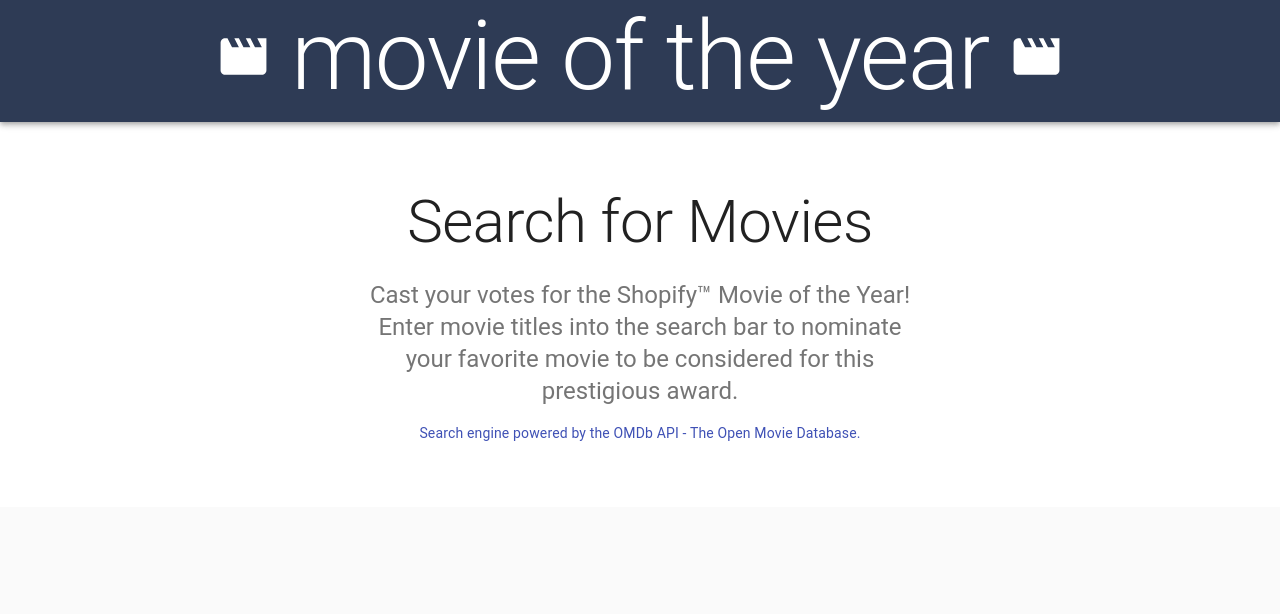
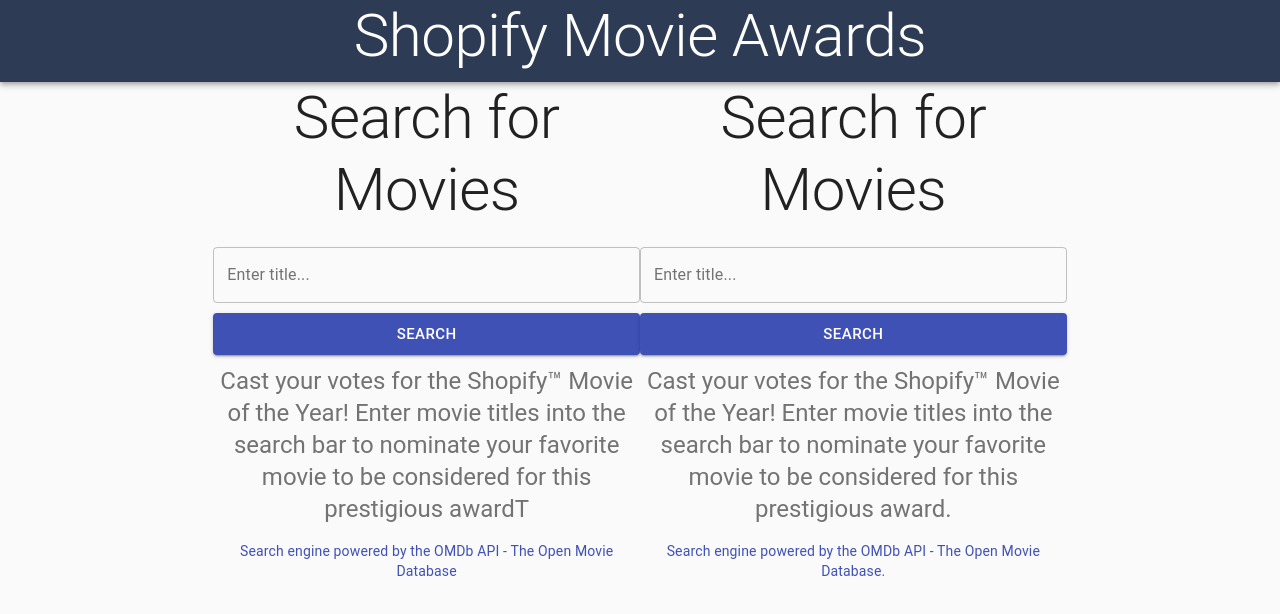
Before and after one commit to infiniteoo/REACT-intern_challenge_omdb, a React (Create React App) app: page / in a window 1280 px wide. Shown: the top 614 px of the page. Built offline with nearby package versions, Linux system fonts and the light colour scheme.

Commit message:
created Search Form and Search Result components

```diff
--- a/src/App.js
+++ b/src/App.js
@@ -1,6 +1,19 @@
 import React from "react";
-import { CssBaseline, AppBar, Toolbar, Typography, Container } from "@material-ui/core";
+import SearchForm from './components/SearchForm/SearchForm'
+import SearchResult from './components/SearchResult/SearchResult'
+import {
+  CssBaseline,
+  AppBar,
+  Toolbar,
+  Typography,
+  Container,
+  TextField,
+  Button,
+  Grid,
+  Paper,
+} from "@material-ui/core";
 import { Movie } from "@material-ui/icons";
+
 import useStyles from "./AppStyles";
 
 const App = () => {
@@ -11,44 +24,25 @@
       <CssBaseline />
       <AppBar position="relative" className={classes.appBar}>
         <Toolbar>
-          <Movie className={classes.iconLeft} />
 
-          <Typography variant="h1"> movie of the year </Typography>
 
-          <Movie className={classes.iconRight} />
+          <Typography variant="h2"> Shopify Movie Awards </Typography>
+
+
         </Toolbar>
       </AppBar>
       <main>
-          <div className={classes.container}>
-              <Container maxWidth="sm">
-              <Typography
-              variant="h2"
-              align="center"
-              color="textPrimary"
-              gutterBottom
-            >
-              Search for Movies
-            </Typography>
-            <Typography
-              variant="h5"
-              align="center"
-              color="textSecondary"
-              paragraph
-            >
-              Cast your votes for the Shopify™ Movie of the Year!  Enter movie titles into the
-              search bar to nominate your favorite movie to be considered for this prestigious award.
 
-            </Typography>
-            <Typography
-                variant="h8"
-                align="center"
-                color="primary"
-                paragraph>
-                    Search engine powered by the OMDb API - The Open Movie Database.
-                </Typography>
+        <div className={classes.container}>
+          <Grid id="top-row" container spacing={24}>
 
-              </Container>
-          </div>
+            <SearchForm />
+            <SearchResult />
+
+
+            <Grid item xs={2}></Grid>
+          </Grid>
+        </div>
       </main>
     </>
   );
--- a/src/AppStyles.js
+++ b/src/AppStyles.js
@@ -3,9 +3,26 @@
 
 export default makeStyles((theme) => ({
 
-    container: {
+
+
+    /* container: {
         backgroundColor: theme.palette.background.paper,
-        padding: theme.spacing(8,0,6)
+        padding: theme.spacing(8,0,6),
+        display: "flex",
+        flexFlow: "row",
+        flexWrap: "wrap",
+        justifyContent: "center",
+        alignItems: "center",
+
+
+
+
+    }, */
+    pic: {
+        borderRadius: '50%',
+        height: '75%',
+
+
     },
 
     iconLeft: {
--- /dev/null
+++ b/src/components/SearchForm/SearchForm.jsx
@@ -0,0 +1,66 @@
+import React from 'react'
+import {
+    CssBaseline,
+    AppBar,
+    Toolbar,
+    Typography,
+    Container,
+    TextField,
+    Button,
+    Grid,
+    Paper,
+  } from "@material-ui/core";
+  import useStyles from "./SearchFormStyles";
+
+const SearchForm = () => {
+    const classes = useStyles();
+    return (
+        <>
+        <Grid item xs={2}></Grid>
+            <Grid item xs={4}>
+            <Typography
+                variant="h2"
+                align="center"
+                color="textPrimary"
+                gutterBottom
+              >
+                Search for Movies
+              </Typography>
+
+              <form noValidate autoComplete="off">
+                <TextField
+                  id="outlined-basic"
+                  label="Enter title..."
+                  variant="outlined"
+                  fullWidth
+                />
+                <Button
+                  className={classes.searchButton}
+                  variant="contained"
+                  color="primary"
+                  fullWidth
+                  size="large"
+                >
+                  Search
+                </Button>
+              </form>
+              <Typography
+                variant="h5"
+                align="center"
+                color="textSecondary"
+                paragraph
+              >
+                Cast your votes for the Shopify™ Movie of the Year! Enter movie
+                titles into the search bar to nominate your favorite movie to be
+                considered for this prestigious awardT
+              </Typography>
+              <Typography variant="h8" align="center" color="primary" paragraph>
+                Search engine powered by the OMDb API - The Open Movie Database
+              </Typography>
+
+            </Grid>
+        </>
+    )
+}
+
+export default SearchForm
--- /dev/null
+++ b/src/components/SearchForm/SearchFormStyles.js
@@ -0,0 +1,30 @@
+import { makeStyles } from '@material-ui/core/styles';
+
+
+export default makeStyles((theme) => ({
+
+
+
+    container: {
+        backgroundColor: theme.palette.background.paper,
+        padding: theme.spacing(8,0,6),
+        display: "flex",
+        flexFlow: "row",
+        flexWrap: "wrap",
+        justifyContent: "center",
+        alignItems: "center",
+
+
+
+
+    },
+
+
+    searchButton: {
+        margin: '10px 0px 10px 0px'
+    }
+
+
+
+}
+))
--- /dev/null
+++ b/src/components/SearchResult/SearchResult.jsx
@@ -0,0 +1,68 @@
+import React from 'react'
+import {
+    CssBaseline,
+    AppBar,
+    Toolbar,
+    Typography,
+    Container,
+    TextField,
+    Button,
+    Grid,
+    Paper,
+  } from "@material-ui/core";
+
+import useStyles from "./SearchResultStyles";
+
+const SearchResult = () => {
+    const classes = useStyles();
+    return (
+        <>
+            <Grid item xs={4}>
+            <Typography
+                variant="h2"
+                align="center"
+                color="textPrimary"
+                gutterBottom
+              >
+                Search for Movies
+              </Typography>
+
+              <form noValidate autoComplete="off">
+                <TextField
+                  id="outlined-basic"
+                  label="Enter title..."
+                  variant="outlined"
+                  fullWidth
+                />
+                <Button
+                  className={classes.searchButton}
+                  variant="contained"
+                  color="primary"
+                  fullWidth
+                  size="large"
+                >
+                  Search
+                </Button>
+              </form>
+              <Typography
+                variant="h5"
+                align="center"
+                color="textSecondary"
+                paragraph
+              >
+                Cast your votes for the Shopify™ Movie of the Year! Enter movie
+                titles into the search bar to nominate your favorite movie to be
+                considered for this prestigious award.
+              </Typography>
+              <Typography variant="h8" align="center" color="primary" paragraph>
+                Search engine powered by the OMDb API - The Open Movie Database.
+              </Typography>
+
+
+              {/* results of search */}
+            </Grid>
+        </>
+    )
+}
+
+export default SearchResult
--- /dev/null
+++ b/src/components/SearchResult/SearchResultStyles.js
@@ -0,0 +1,30 @@
+import { makeStyles } from '@material-ui/core/styles';
+
+
+export default makeStyles((theme) => ({
+
+
+
+    container: {
+        backgroundColor: theme.palette.background.paper,
+        padding: theme.spacing(8,0,6),
+        display: "flex",
+        flexFlow: "row",
+        flexWrap: "wrap",
+        justifyContent: "center",
+        alignItems: "center",
+
+
+
+
+    },
+
+
+    searchButton: {
+        margin: '10px 0px 10px 0px'
+    }
+
+
+
+}
+))
```
Also changed, not shown: src/assets/award.jpg (added).
